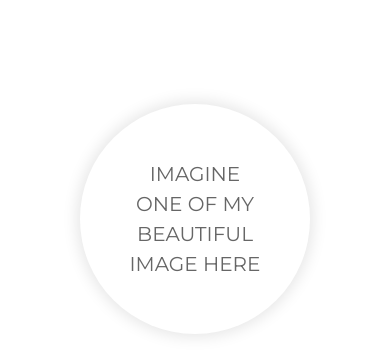
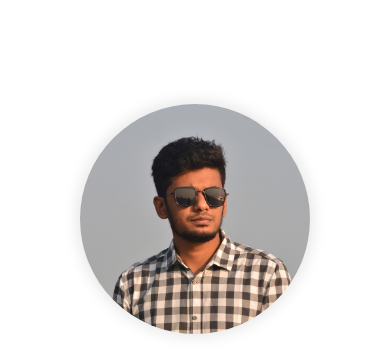
Before and after one commit to itarek99/my_folio, a website: page index.html in a window 390 px wide. Shown: the top 355 px of the page. Drawn offline with nearby package versions, Linux system fonts and the light colour scheme.

Commit message:
photo added

```diff
--- a/css/style.css
+++ b/css/style.css
@@ -59,10 +59,15 @@ h6 {
 }
 
 .hero-image-box {
-    height: 75vh;
     max-height: 600px;
     background-color: #fff;
     box-shadow: 0px 0px 15px 3px rgb(0, 0, 0, 0.1);
+    overflow: hidden;
+}
+
+.hero-image {
+    width: 100%;
+    object-fit: cover;
 }
 
 .nav {
@@ -219,6 +224,11 @@ h6 {
         width: 280px;
         margin-inline: auto;
         border-radius: 200px;
+        overflow: hidden;
+    }
+
+    .hero-image {
+        width: 100%;
     }
 
     .fs-50 {
--- a/index.html
+++ b/index.html
@@ -70,10 +70,8 @@
                     </div>
                 </div>
                 <div class="col-lg-4 order-1 order-lg-2 align-self-end mb-4 mb-lg-0 align-self-lg-center">
-                    <div class="hero-image-box row justify-content-center align-items-center">
-                        <p class="text-center text-uppercase fs-5 px-5 mb-0">
-                            Imagine One Of My Beautiful Image Here
-                        </p>
+                    <div class="hero-image-box">
+                        <img class="hero-image" src="img/tarek.jpg" alt="my image">
                     </div>
                 </div>
             </div>
```
Also changed, not shown: img/tarek.jpg (added).
